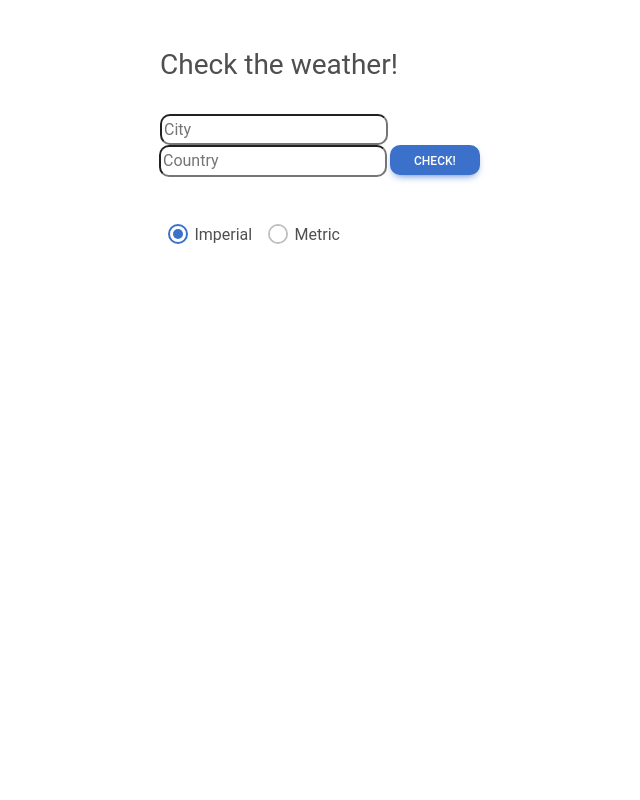
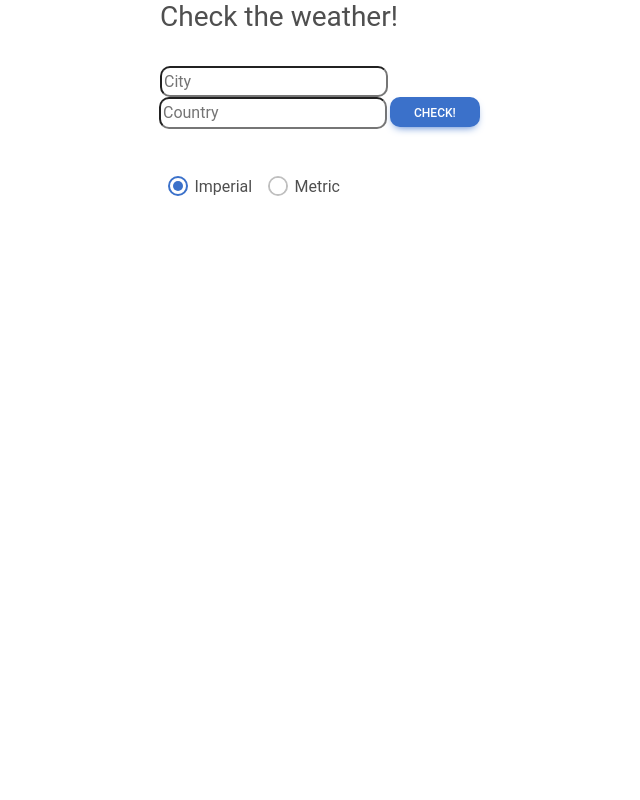
Before and after one commit to Jehman06/weather-app, a React (Create React App) app: page / in a window 1280 px wide. Shown: the top 800 px of the page, without its empty margins (302-942 px from the left). Built offline with nearby package versions, Linux system fonts and the light colour scheme.

Commit message:
Removed padding input form

```diff
--- a/src/components/Weather.jsx
+++ b/src/components/Weather.jsx
@@ -70,7 +70,7 @@ export default function Weather() {
 
     return (
         <section className="vh-100">
-            <MDBContainer className="py-5">
+            <MDBContainer>
                 <MDBRow className="justify-content-center align-items-center h-100">
                     <MDBCol md="8" lg="6" xl="4">
                         <MDBTypography tag="h3" className="mb-4 pb-2 fw-normal">
```
